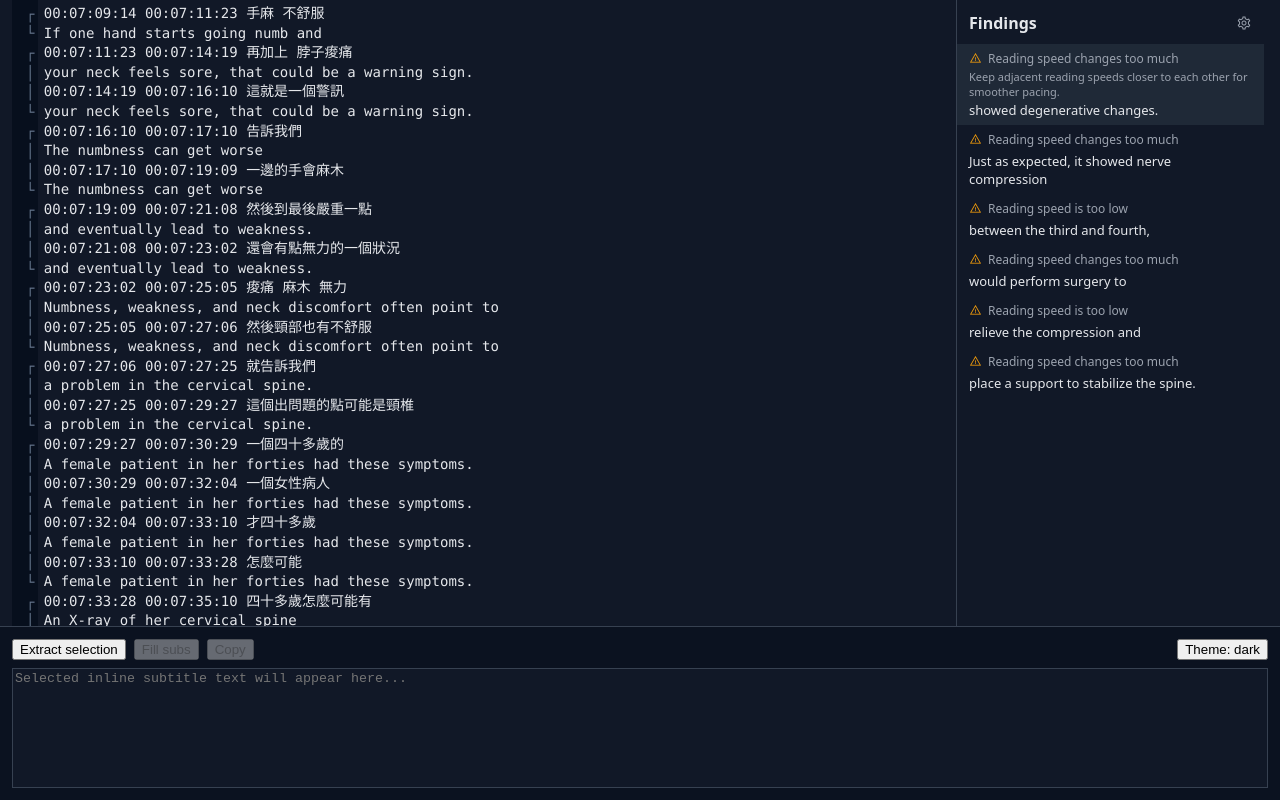
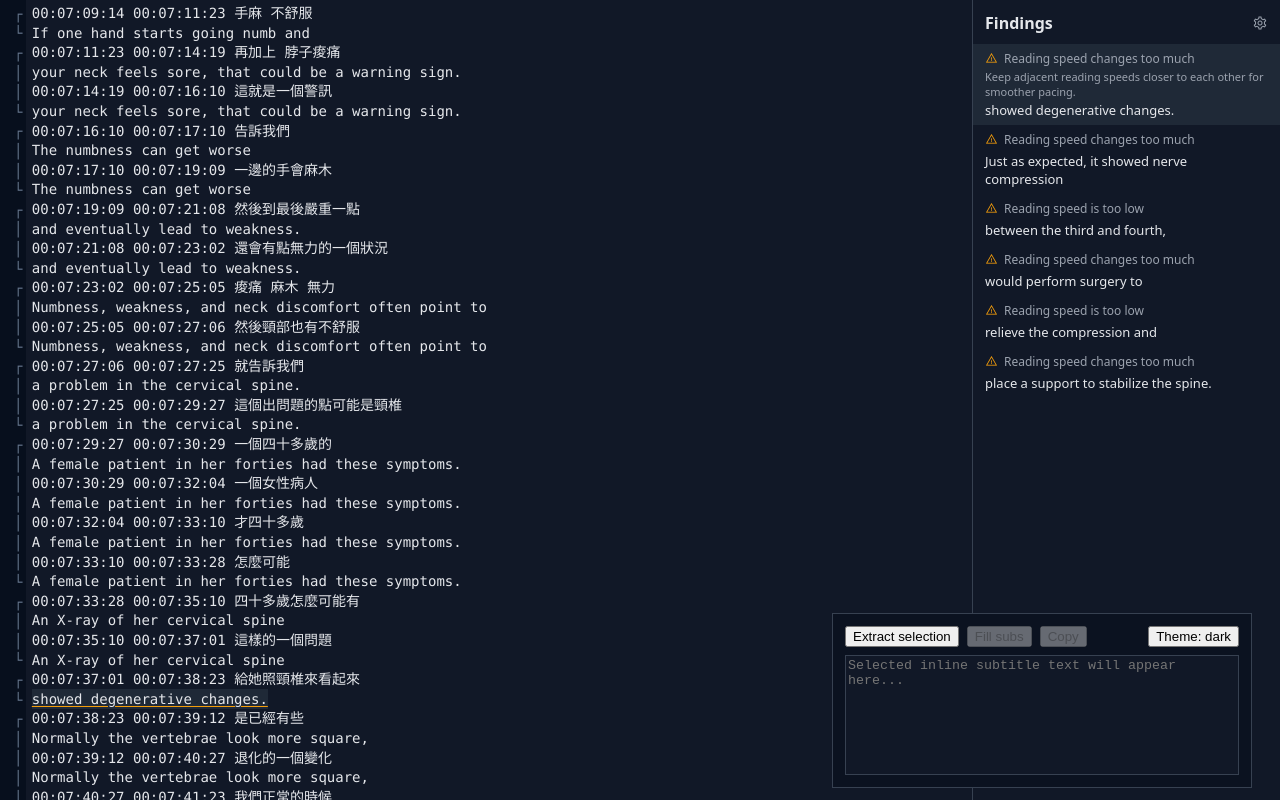
Before and after one commit to weiying-chen/sub, a React (Vite) app: page / in a window 1280 px wide. Built offline with nearby package versions, Linux system fonts and the light colour scheme; a web font is replaced by a local one.

Commit message:
Refine editor layout

```diff
--- a/src/App.tsx
+++ b/src/App.tsx
@@ -615,6 +615,7 @@ export default function App({
   const extensions = useMemo(() => {
     return [
       cmTheme,
+      EditorView.lineWrapping,
 
       // Hard override: Tab ALWAYS inserts a tab character.
       Prec.highest(
@@ -707,8 +708,6 @@ export default function App({
               onCreateEditor={(v) => setView(v)}
             />
           </div>
-        </div>
-
           <aside className="findings-sidebar">
             <div className="sidebar-header">
               <h3 className="sidebar-title">Findings</h3>
@@ -767,6 +766,7 @@ export default function App({
               </ul>
             )}
           </aside>
+        </div>
       </div>
 
       {isRulesModalMounted ? (
--- a/src/index.css
+++ b/src/index.css
@@ -196,6 +196,7 @@ body {
 .app-shell {
   width: 100%;
   height: 100vh;
+  position: relative;
   display: flex;
   flex-direction: column;
   background: var(--bg);
@@ -206,36 +207,36 @@ body {
 .app-editor-wrap {
   flex: 1;
   min-height: 0;
-  position: relative;
   overflow: hidden;
 }
 
 .app-editor-scroll {
   height: 100%;
+  display: grid;
+  grid-template-columns: minmax(0, 1fr) 308px;
+  align-items: start;
   overflow-y: auto;
   overflow-x: hidden;
-  scrollbar-gutter: stable;
-  padding: 0 12px;
+  padding: 0;
 }
 
 .app-editor-inner {
   width: 100%;
   min-height: 100%;
-  padding-right: 340px;
+  min-width: 0;
 }
 
 .findings-sidebar {
-  position: absolute;
+  position: sticky;
   top: 0;
-  right: 16px;
-  bottom: 0;
+  align-self: start;
   width: 308px;
+  height: 100%;
   border-left: 1px solid var(--border);
   background: var(--bg);
   padding: 12px;
   overflow-y: auto;
   overflow-x: hidden;
-  z-index: 2;
 }
 
 .sidebar-title {
@@ -499,7 +500,14 @@ body {
 }
 
 .app-toolbar-panel {
-  border-top: 1px solid var(--border);
+  position: absolute;
+  left: auto;
+  right: 28px;
+  bottom: 12px;
+  width: min(420px, calc(100vw - 356px));
+  max-width: calc(100vw - 24px);
+  z-index: 3;
+  border: 1px solid var(--border);
   background: var(--panel);
   padding: 12px;
   display: flex;
@@ -524,3 +532,10 @@ body {
   color: var(--text);
   border: 1px solid var(--border);
 }
+
+@media (max-width: 900px) {
+  .app-toolbar-panel {
+    left: 12px;
+    width: auto;
+  }
+}
```
Also changed, not shown: 1 other file (tests, documents, lock files or other folders). Lines whose indentation alone changed are shown as unchanged.
